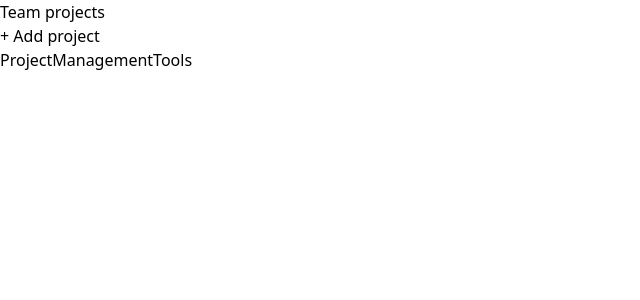
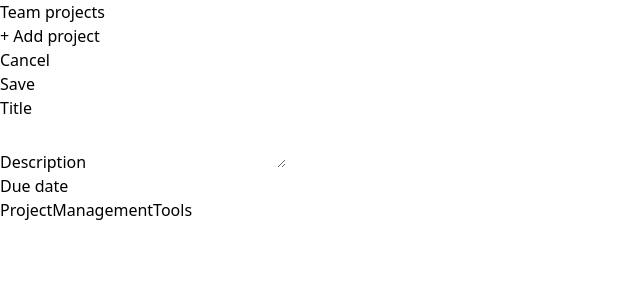
Before and after one commit to teejay327/project-managementV2, a React (Vite) app: page / in a window 1280 px wide. Shown: the top 300 px of the page, without its empty margins (0-640 px from the left). Built offline with nearby package versions, Linux system fonts and the light colour scheme.

Commit message:
Added NewProject and Input components

```diff
--- a/src/App.jsx
+++ b/src/App.jsx
@@ -1,10 +1,12 @@
 import ProjectsSidebar from "./components/ProjectsSidebar";
+import NewProject from "./components/NewProject";
 
 const App = () => {
 
   return (
-    <main className="h-screen my-8">
+    <main className="h-screen my-8 flex gap-8">
       <ProjectsSidebar />
+      <NewProject />
       <h1 className="mb-8 text-center text-5xl font-bold">ProjectManagementTools</h1>
     </main>
   );
--- a/src/components/Input.jsx
+++ b/src/components/Input.jsx
@@ -1,9 +1,10 @@
 
 
-const Input = () => {
+const Input = ({ label, textarea, ...props }) => {
 
   return <p>
-
+      <label>{ label }</label>
+      { textarea ? <textarea {...props}/> : <input /> }
     </p>
 };
 
--- a/src/components/NewProject.jsx
+++ b/src/components/NewProject.jsx
@@ -1,10 +1,23 @@
-
+import Input from "./Input";
 
 const NewProject = () => {
 
    return (
-    <>
-    </>
+    <div>
+      <menu>
+        <li>
+          <button>Cancel</button>
+        </li>
+        <li>
+          <button>Save</button>
+        </li>
+      </menu>
+      <div>
+       <Input label="Title"/>
+       <Input label="Description" textarea/>
+       <Input label="Due date" />
+      </div>
+    </div>
    )
 }
 
```
